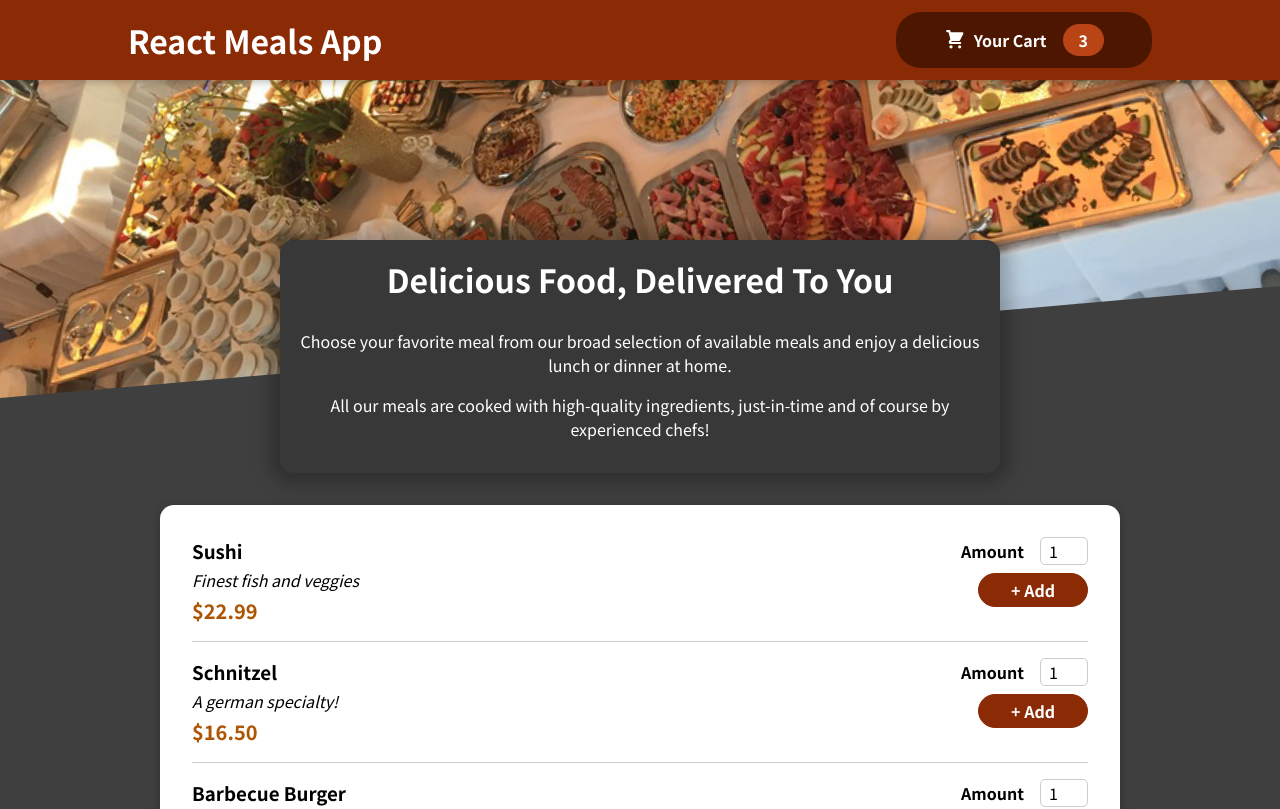
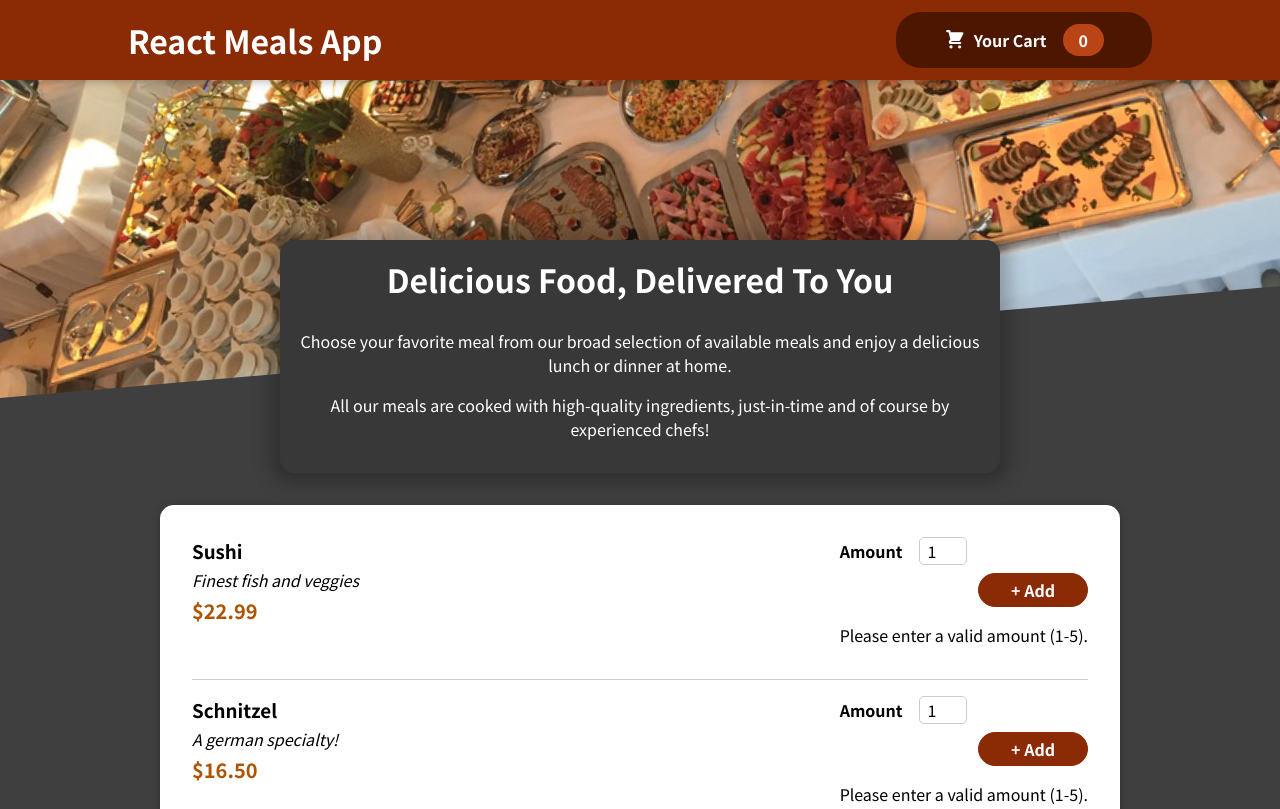
Before and after one commit to Aniketh-Raj/react-food-order-app, a React (Create React App) app: page / in a window 1280 px wide. Shown: the top 809 px of the page. Built offline with nearby package versions, Linux system fonts and the light colour scheme.

Commit message:
add Item to cart completed

```diff
--- a/src/components/Layout/HeaderCartButton.js
+++ b/src/components/Layout/HeaderCartButton.js
@@ -1,8 +1,16 @@
-import React from 'react';
+import React, { useContext } from 'react';
 import CartIcon from '../Cart/CartIcon';
 import classes from './HeaderCartButton.module.css';
+import CardContext from '../../store/cart-context'
 
 const HeaderCartButton = props => {
+
+    const cartCtx = useContext(CardContext);
+
+    const numberOfCartItems = cartCtx.items.reduce((currNumber, item) => {
+        return currNumber + item.amount;
+    }, 0);
+
     return <button className = {classes.button} onClick={props.onClick}>
         <span className = {classes.icon}>
             <CartIcon />
@@ -11,7 +19,7 @@
             Your Cart
         </span>
         <span className = {classes.badge}>
-            3
+            {numberOfCartItems}
         </span>
     </button>
 
--- a/src/components/Meals/AvailableMeals.js
+++ b/src/components/Meals/AvailableMeals.js
@@ -33,10 +33,10 @@
   const mealsList = DUMMY_MEALS.map((meal) => (
       <MealItem
       key={meal.id}
+      id={meal.id}
       name={meal.name}
       description={meal.description}
       price={meal.price}
-      id={meal.id}
       />
   ));
 
--- a/src/components/Meals/MealItem/MealItem.js
+++ b/src/components/Meals/MealItem/MealItem.js
@@ -1,9 +1,22 @@
 import classes from './MealItem.module.css';
 import MealItemForm from './MealItemForm';
+import { useContext } from 'react';
+import CartContext from '../../../store/cart-context';
 
 const MealItem = props => {
 
+    const cartCtx = useContext(CartContext);
+
     const price = `$${props.price.toFixed(2)}`;
+
+    const addToCartHandler = amount => {
+        cartCtx.addItem({
+            id: props.id,
+            name: props.name,
+            amount: amount,
+            price: props.price
+        });
+    }
 
     return <li className = {classes.meal}>
         <div>
@@ -12,7 +25,7 @@
             <div className = {classes.price}>{price}</div>
         </div>
         <div>
-            <MealItemForm id={props.id} />
+            <MealItemForm onAddToCart = {addToCartHandler} id={props.id} />
         </div>
     </li>
 }
--- a/src/components/Meals/MealItem/MealItemForm.js
+++ b/src/components/Meals/MealItem/MealItemForm.js
@@ -1,21 +1,47 @@
 import classes from "./MealItemForm.module.css";
-import Input from '../../UI/Input';
+import { useRef, useState } from "react";
+import Input from "../../UI/Input";
 
 const MealItemForm = (props) => {
+  const [amountIsValid, setAmountIsValid] = useState(true);
+  const amountInputRef = useRef();
 
-    const amountid = 'amount' + props.id;
+  const amountid = "amount" + props.id;
+
+  const submitHandler = (event) => {
+    event.preventDefault();
+
+    const enteredAmount = amountInputRef.current.value;
+    const enteredAmountNumber = +enteredAmount;
+
+    if (
+      enteredAmount.trim().length === 0 ||
+      enteredAmountNumber < 1 ||
+      enteredAmountNumber > 5
+    ) {
+      setAmountIsValid(true);
+      return;
+    }
+
+    props.onAddToCart(enteredAmountNumber);
+  };
 
   return (
-    <form className = {classes.form}>
-        <Input label='Amount' input={{
-            id:amountid,
-            type: 'number',
-            min:'1',
-            max:'5',
-            step:'1',
-            defaultValue:'1'
-        }}/>
-        <button>+ Add</button>
+    <form className={classes.form} onSubmit={submitHandler}>
+      <Input
+        label="Amount"
+        ref={amountInputRef}
+        input={{
+          id: amountid,
+          type: "number",
+          min: "1",
+          max: "5",
+          step: "1",
+          defaultValue: "1",
+        }}
+      />
+      <button>+ Add</button>
+      {amountIsValid && <p>Please enter a valid amount (1-5).</p>}
     </form>
   );
 };
--- a/src/components/UI/Input.js
+++ b/src/components/UI/Input.js
@@ -1,10 +1,12 @@
 import classes from './Input.module.css';
+import React from 'react';
 
-const Input = props => {
-    return <div className = {classes.input}>
+const Input = React.forwardRef((props, ref) => {
+    return (<div className = {classes.input}>
         <label htmlFor={props.input.id}>{props.label}</label>
-        <input {...props.input}/>
+        <input ref={ref} {...props.input}/>
     </div>
-}
+    );
+});
 
 export default Input;
--- /dev/null
+++ b/src/store/CartProvider.js
@@ -0,0 +1,55 @@
+import CartContext from "./cart-context";
+import { useReducer } from "react";
+
+const defaultCartState = {
+  items: [],
+  totalAmount: 0,
+};
+
+const cartReducer = (state, action) => {
+  if (action.type === "ADD") {
+      const updatedItems = state.items.concat(action.item);
+      const updatedTotalAmount = state.totalAmount + (action.item.price * action.item.amount);
+      return {
+          items: updatedItems,
+          totalAmount: updatedTotalAmount
+      }
+  }
+  return defaultCartState;
+};
+
+const CartProvider = (props) => {
+  const [cartState, dispatchCartAction] = useReducer(
+    cartReducer,
+    defaultCartState
+  );
+
+  const addItemToCartHandler = (item) => {
+    dispatchCartAction({
+      type: "ADD",
+      item: item,
+    });
+  };
+
+  const removeItemFromCartHandler = (id) => {
+    dispatchCartAction({
+      type: "REMOVE",
+      id: id,
+    });
+  };
+
+  const cartContext = {
+    items: cartState.items,
+    totalAmount: cartState.totalAmount,
+    addItem: addItemToCartHandler,
+    removeItem: removeItemFromCartHandler,
+  };
+
+  return (
+    <CartContext.Provider value={cartContext}>
+      {props.children}
+    </CartContext.Provider>
+  );
+};
+
+export default CartProvider;
--- /dev/null
+++ b/src/store/cart-context.js
@@ -0,0 +1,10 @@
+import React from 'react';
+
+const CartContext = React.createContext({
+    items: [],
+    totalAmount : 0,
+    addItem : (item) => {},
+    removeItem : (id) => {}
+});
+
+export default CartContext;
```
Also changed, not shown: src/App.js (+4 -3 lines), 1 other file (tests, documents, lock files or other folders).
